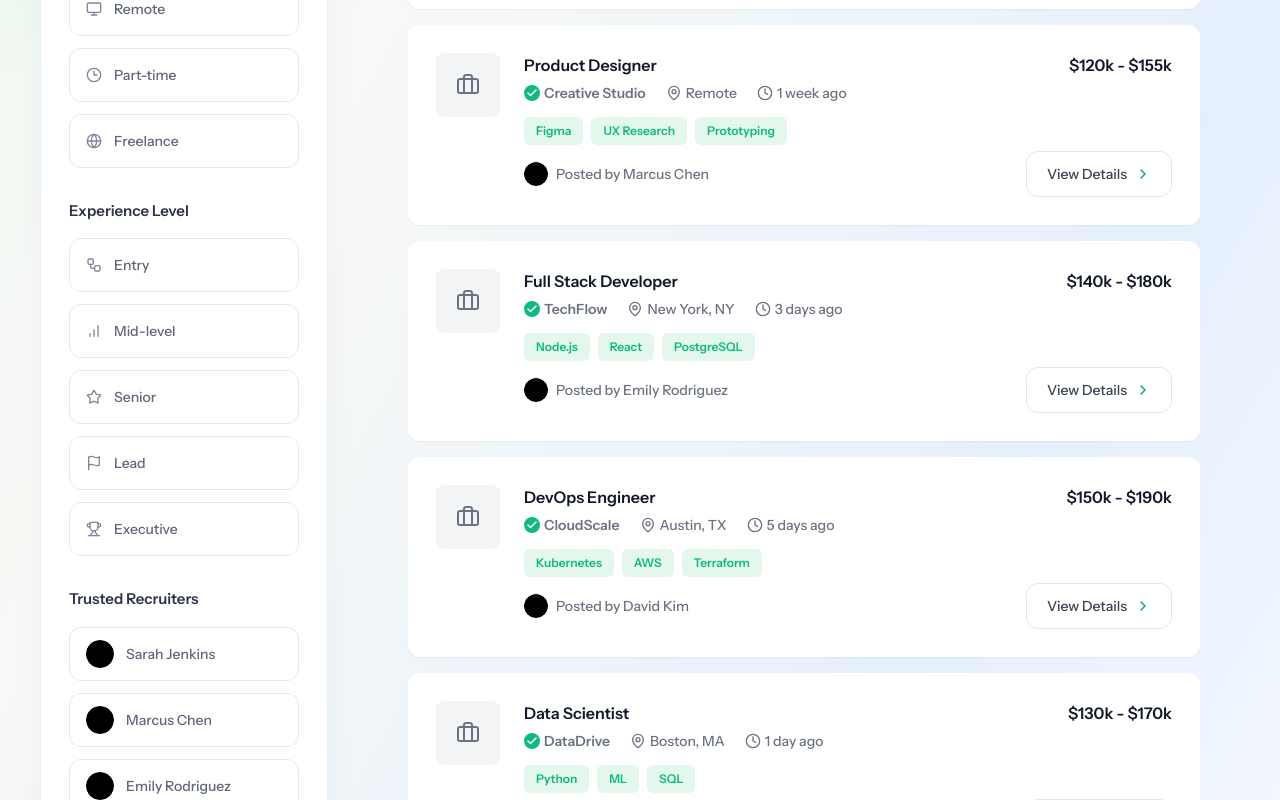
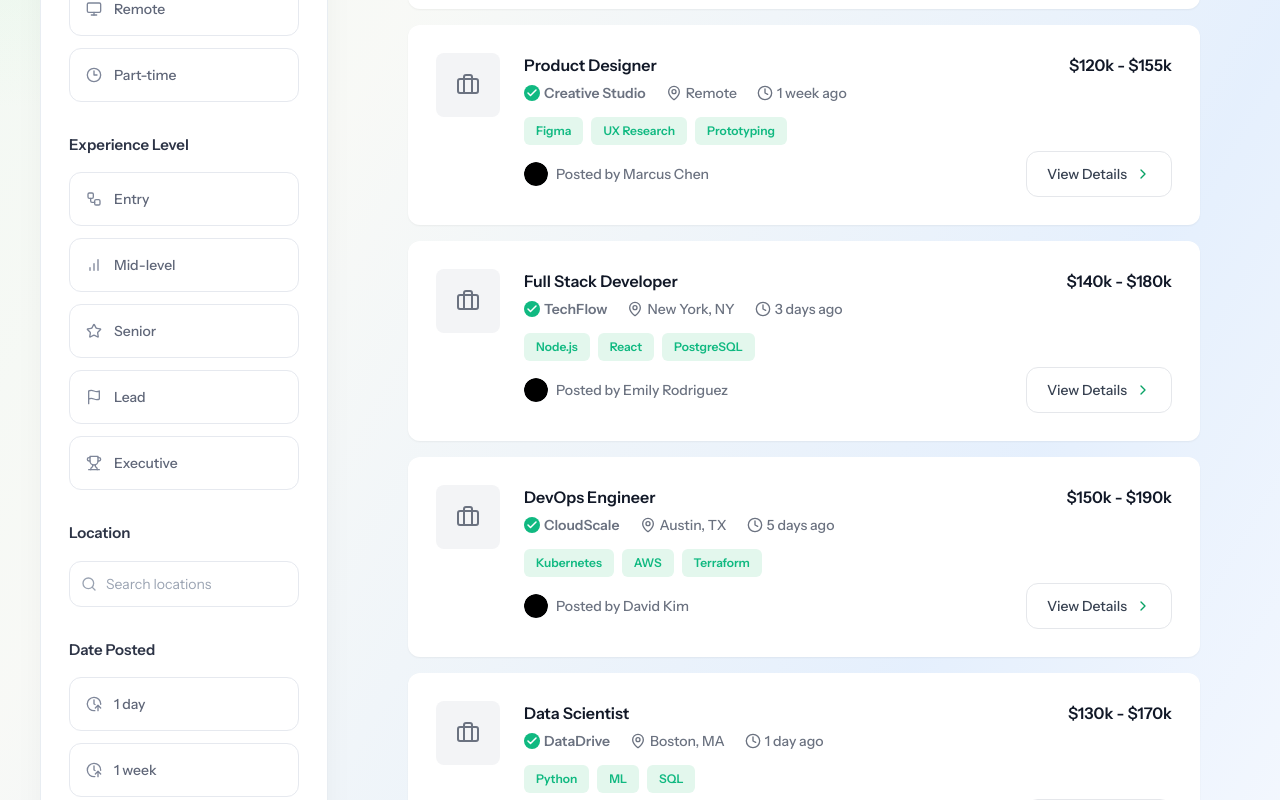
Before and after one commit to djliu9049890/TalentSync, a Next.js app: page / in a window 1280 px wide. Shown: the part 420-1220 px from the top of the page. Built offline with nearby package versions, Linux system fonts and the light colour scheme.

Commit message:
Added location and recency filter in place of recruiter filter

```diff
--- a/src/components/Sidebar.tsx
+++ b/src/components/Sidebar.tsx
@@ -1,29 +1,31 @@
 'use client'
 
-import { useEffect, useState } from 'react'
-import Image from 'next/image'
+import { useEffect, useMemo, useState } from 'react'
 import {
   BriefcaseBusiness,
   ChartNoAxesColumnIncreasing,
   Check,
   Clock3,
+  ClockArrowUp,
   FileText,
   Filter,
   Flag,
   Globe,
+  MapPin,
   Monitor,
+  Search,
   Star,
   Trophy,
   Workflow,
+  X,
 } from 'lucide-react'
-import { recruiters, employmentTypes, experienceLevels } from '@/data/mockJobs'
+import { employmentTypes, experienceLevels, locationOptions, recencyOptions } from '@/data/mockJobs'
 
 const employmentIcons: Record<(typeof employmentTypes)[number], typeof BriefcaseBusiness> = {
   'Full-time': BriefcaseBusiness,
   Contract: FileText,
   Remote: Monitor,
-  'Part-time': Clock3,
-  Freelance: Globe,
+  'Part-time': Clock3
 }
 
 const experienceIcons: Record<(typeof experienceLevels)[number], typeof BriefcaseBusiness> = {
@@ -32,6 +34,12 @@ const experienceIcons: Record<(typeof experienceLevels)[number], typeof Briefcas
   Senior: Star,
   Lead: Flag,
   Executive: Trophy,
+}
+
+const recencyIcons: Record<(typeof recencyOptions)[number], typeof BriefcaseBusiness> = {
+  '1 day': ClockArrowUp,
+  '1 week': ClockArrowUp,
+  '1 month': ClockArrowUp,
 }
 
 interface FilterOptionProps {
@@ -79,12 +87,16 @@ function FilterOption({ checked, icon: Icon, id, label, onChange }: FilterOption
 export default function Sidebar() {
   const [employment, setEmployment] = useState<Set<string>>(new Set())
   const [experience, setExperience] = useState<Set<string>>(new Set())
-  const [selectedRecruiters, setSelectedRecruiters] = useState<Set<string>>(new Set())
+  const [recency, setRecency] = useState<Set<string>>(new Set())
+  const [locations, setLocations] = useState<Set<string>>(new Set())
+  const [locationQuery, setLocationQuery] = useState('')
+  const [isLocationFocused, setIsLocationFocused] = useState(false)
 
   useEffect(() => {
     const savedEmployment = window.localStorage.getItem('sidebar-employment')
     const savedExperience = window.localStorage.getItem('sidebar-experience')
-    const savedRecruiters = window.localStorage.getItem('sidebar-recruiters')
+    const savedRecency = window.localStorage.getItem('sidebar-recency')
+    const savedLocations = window.localStorage.getItem('sidebar-locations')
 
     if (savedEmployment) {
       setEmployment(new Set(JSON.parse(savedEmployment)))
@@ -92,8 +104,11 @@ export default function Sidebar() {
     if (savedExperience) {
       setExperience(new Set(JSON.parse(savedExperience)))
     }
-    if (savedRecruiters) {
-      setSelectedRecruiters(new Set(JSON.parse(savedRecruiters)))
+    if (savedRecency) {
+      setRecency(new Set(JSON.parse(savedRecency)))
+    }
+    if (savedLocations) {
+      setLocations(new Set(JSON.parse(savedLocations)))
     }
   }, [])
 
@@ -106,8 +121,12 @@ export default function Sidebar() {
   }, [experience])
 
   useEffect(() => {
-    window.localStorage.setItem('sidebar-recruiters', JSON.stringify(Array.from(selectedRecruiters)))
-  }, [selectedRecruiters])
+    window.localStorage.setItem('sidebar-recency', JSON.stringify(Array.from(recency)))
+  }, [recency])
+
+  useEffect(() => {
+    window.localStorage.setItem('sidebar-locations', JSON.stringify(Array.from(locations)))
+  }, [locations])
 
   const toggle = (
     set: React.Dispatch<React.SetStateAction<Set<string>>>,
@@ -124,10 +143,21 @@ export default function Sidebar() {
   const clearAll = () => {
     setEmployment(new Set())
     setExperience(new Set())
-    setSelectedRecruiters(new Set())
+    setRecency(new Set())
+    setLocations(new Set())
+    setLocationQuery('')
   }
 
-  const hasFilters = employment.size > 0 || experience.size > 0 || selectedRecruiters.size > 0
+  const hasFilters =
+    employment.size > 0 || experience.size > 0 || recency.size > 0 || locations.size > 0
+
+  const filteredLocations = useMemo(() => {
+    const query = locationQuery.trim().toLowerCase()
+    if (!query) return locationOptions
+    return locationOptions.filter((location) => location.toLowerCase().includes(query))
+  }, [locationQuery])
+
+  const shouldShowLocationResults = isLocationFocused && filteredLocations.length > 0
 
   return (
     <aside className="flex w-72 shrink-0 flex-col gap-4">
@@ -182,53 +212,94 @@ export default function Sidebar() {
           </ul>
         </section>
 
-        <section>
-          <h3 className="mb-4 text-[15px] font-semibold text-[#2d3446]">Trusted Recruiters</h3>
-          <ul className="space-y-3">
-            {recruiters.map((r) => {
-              const checked = selectedRecruiters.has(r.id)
+        <section className="mb-8">
+          <h3 className="mb-4 text-[15px] font-semibold text-[#2d3446]">Location</h3>
+          <div className="relative">
+            <div className="relative">
+              <Search className="absolute left-3 top-1/2 h-4 w-4 -translate-y-1/2 text-[#9aa3b2]" />
+              <input
+                type="text"
+                value={locationQuery}
+                onChange={(event) => setLocationQuery(event.target.value)}
+                onFocus={() => setIsLocationFocused(true)}
+                onBlur={() => {
+                  window.setTimeout(() => setIsLocationFocused(false), 120)
+                }}
+                placeholder="Search locations"
+                className="w-full rounded-xl border border-[#e6e9ef] bg-white py-3 pl-9 pr-3 text-sm text-[#2d3446] placeholder:text-[#9aa3b2] transition focus:border-[#b8d0fa] focus:outline-none focus:ring-2 focus:ring-[#dfeafe]"
+              />
+            </div>
 
-              return (
-                <li key={r.id}>
-                  <input
-                    type="checkbox"
-                    id={`recruiter-${r.id}`}
-                    checked={checked}
-                    onChange={() => toggle(setSelectedRecruiters, r.id)}
-                    className="sr-only"
-                  />
-                  <label
-                    htmlFor={`recruiter-${r.id}`}
-                    className={`flex cursor-pointer items-center justify-between rounded-xl border px-4 py-3 transition-colors ${
-                      checked
-                        ? 'border-[#b8d0fa] bg-[#f1f6ff]'
-                        : 'border-[#e6e9ef] bg-white hover:border-[#c6cfda]'
+            {shouldShowLocationResults && (
+              <ul className="absolute left-0 right-0 top-[calc(100%+8px)] z-20 max-h-56 space-y-2 overflow-y-auto rounded-xl border border-[#e6e9ef] bg-white p-2 shadow-[0_10px_30px_rgba(15,23,42,0.08)]">
+                {filteredLocations.map((location) => (
+                  <li key={location}>
+                    <button
+                      type="button"
+                      onMouseDown={(event) => event.preventDefault()}
+                      onClick={() => {
+                        toggle(setLocations, location)
+                        setLocationQuery('')
+                        setIsLocationFocused(true)
+                      }}
+                      className={`flex w-full items-center justify-between rounded-lg px-3 py-2.5 text-left transition ${
+                        locations.has(location)
+                          ? 'bg-[#f1f6ff] text-[#6f98df]'
+                          : 'text-[#5f6678] hover:bg-[#f8faff]'
                       }`}
                     >
-                    <span className="flex min-w-0 items-center gap-3">
-                      <Image
-                        src={r.avatar}
-                        alt={r.name}
-                        width={28}
-                        height={28}
-                        className="h-7 w-7 shrink-0 rounded-full object-cover bg-[#eef1f5]"
-                        unoptimized
-                      />
-                      <span className={`truncate text-sm font-medium ${checked ? 'text-[#6f98df]' : 'text-[#5f6678]'}`}>
-                        {r.name}
+                      <span className="flex items-center gap-3">
+                        <MapPin className="h-4 w-4" />
+                        <span className="text-sm font-medium">{location}</span>
                       </span>
-                    </span>
-                    {checked ? (
+                      {locations.has(location) && (
                         <span className="flex h-5 w-5 items-center justify-center rounded-full bg-[#86a8e6]">
                           <Check className="h-3 w-3 text-[#f6f9ff]" strokeWidth={3} />
                         </span>
-                    ) : (
-                      <span className="h-5 w-5" />
                       )}
-                  </label>
+                    </button>
                   </li>
-              )
-            })}
+                ))}
+              </ul>
+            )}
+
+            {isLocationFocused && filteredLocations.length === 0 && locationQuery.trim() && (
+              <div className="absolute left-0 right-0 top-[calc(100%+8px)] z-20 rounded-xl border border-[#e6e9ef] bg-white px-4 py-3 text-sm text-[#7e8699] shadow-[0_10px_30px_rgba(15,23,42,0.08)]">
+                No matching locations
+              </div>
+            )}
+          </div>
+
+          {locations.size > 0 && (
+            <div className="mt-3 flex flex-wrap gap-2">
+              {Array.from(locations).map((location) => (
+                <button
+                  key={location}
+                  type="button"
+                  onClick={() => toggle(setLocations, location)}
+                  className="inline-flex items-center gap-1 rounded-full bg-[#eef3ff] px-3 py-1.5 text-xs font-medium text-[#5e86d2] transition hover:bg-[#e2ebff]"
+                >
+                  <span>{location}</span>
+                  <X className="h-3 w-3" />
+                </button>
+              ))}
+            </div>
+          )}
+        </section>
+
+        <section>
+          <h3 className="mb-4 text-[15px] font-semibold text-[#2d3446]">Date Posted</h3>
+          <ul className="space-y-3">
+            {recencyOptions.map((option) => (
+              <FilterOption
+                key={option}
+                id={`recency-${option}`}
+                checked={recency.has(option)}
+                onChange={() => toggle(setRecency, option)}
+                icon={recencyIcons[option]}
+                label={option}
+              />
+            ))}
           </ul>
         </section>
       </div>
--- a/src/data/mockJobs.ts
+++ b/src/data/mockJobs.ts
@@ -91,5 +91,16 @@ export const jobs: Job[] = [
   },
 ]
 
-export const employmentTypes = ['Full-time', 'Contract', 'Remote', 'Part-time', 'Freelance'] as const
+export const employmentTypes = ['Full-time', 'Contract', 'Remote', 'Part-time'] as const
 export const experienceLevels = ['Entry', 'Mid-level', 'Senior', 'Lead', 'Executive'] as const
+export const recencyOptions = ['1 day', '1 week', '1 month'] as const
+export const locationOptions = [
+  'Remote',
+  'San Francisco, CA',
+  'New York, NY',
+  'Austin, TX',
+  'Boston, MA',
+  'Los Angeles, CA',
+  'Seattle, WA',
+  'Chicago, IL',
+] as const
```
Also changed, not shown: 2 other files (tests, documents, lock files or other folders). Lines whose indentation alone changed are shown as unchanged.
